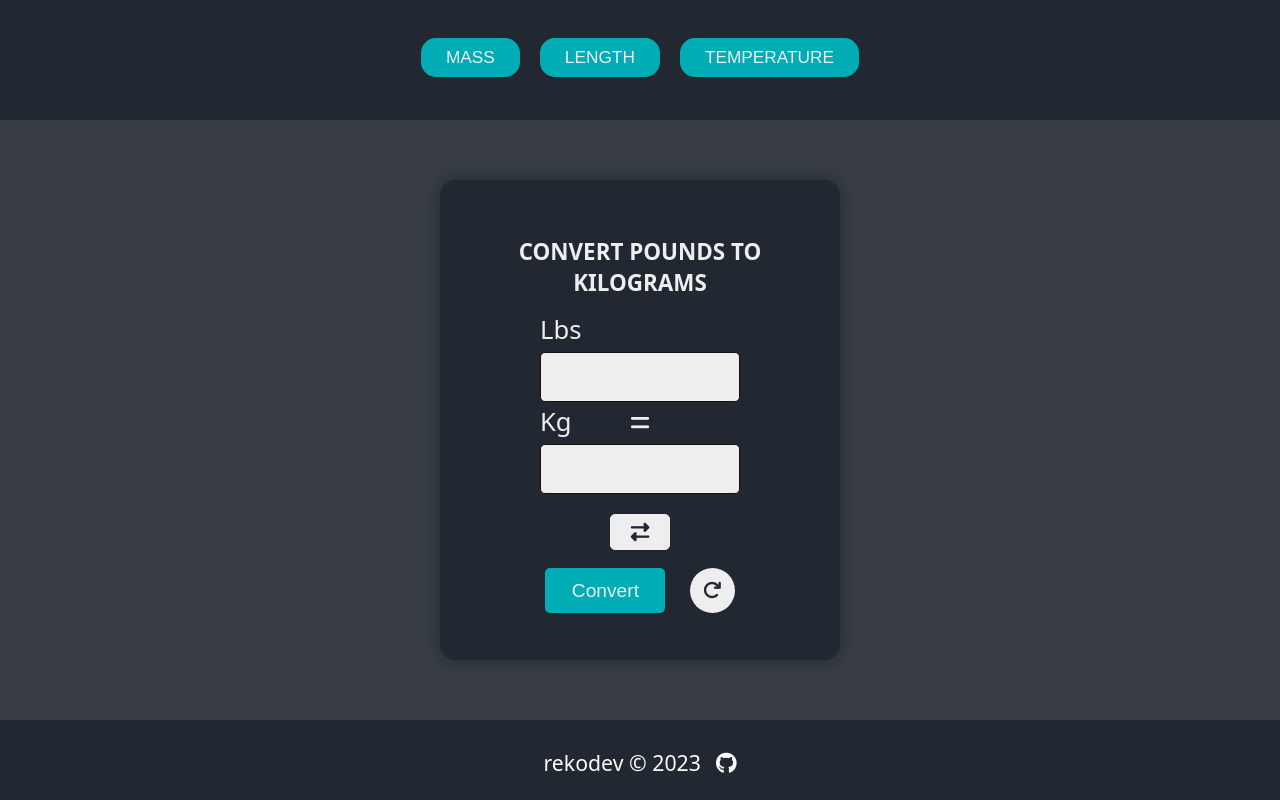
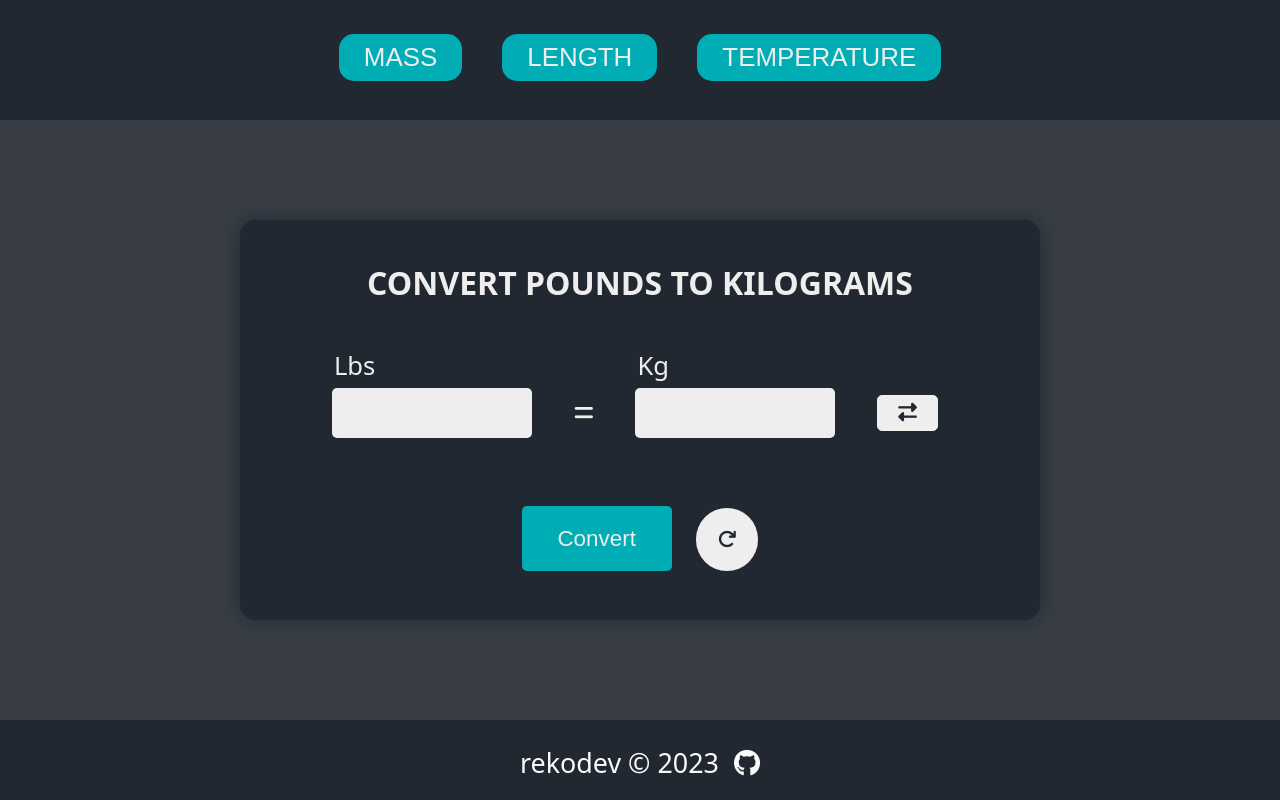
Before and after one commit to rekodev/ConverterProject, a plain HTML site: page index.html in a window 1280 px wide. Drawn offline with Linux system fonts and the light colour scheme.

Commit message:
HTML and CSS fix 3

```diff
--- a/index.html
+++ b/index.html
@@ -27,12 +27,12 @@
         <div class="conversion">
           <div class="lbs">
             <label id="label-from" for="lbs">Lbs</label>
-            <input type="text" name="lbs" id="lbs" />
+            <input type="number" name="lbs" id="lbs" />
           </div>
           <i class="fa-solid fa-equals"></i>
           <div class="kg">
             <label id="label-to" for="kg">Kg</label>
-            <input type="text" name="kg" id="kg" />
+            <input type="number" name="kg" id="kg" />
           </div>
           <button type="button" id="swap">
             <i class="fa-solid fa-right-left"></i>
--- a/style.css
+++ b/style.css
@@ -55,6 +55,7 @@ section {
   position: relative;
   height: 80%;
   min-height: 480px;
+  max-height: 720px;
   width: 80%;
   max-width: 400px;
   border-radius: 15px;
@@ -84,7 +85,7 @@ h1 {
   font-size: 1.4em;
   font-weight: 600;
   text-align: center;
-  margin: 20px 20px 0 20px;
+  margin: 20px 30px 0 30px;
   text-transform: uppercase;
 }
 
@@ -107,8 +108,8 @@ input {
   padding: 10px;
   font-size: 1.4em;
   margin: 10px 0;
+  border: none;
   border-radius: 5px;
-  border: 1px solid #111;
   outline: none;
   background: #eeeeee;
 }
@@ -127,6 +128,7 @@ input:focus {
 .kg label,
 .lbs label {
   position: absolute;
+  left: 2px;
   top: -30px;
   font-size: 1.6em;
 }
@@ -200,7 +202,7 @@ button#swap i {
   margin: 0 10px;
 }
 
-@media screen and (min-width: 481px) and (max-width: 768px) {
+@media screen and (min-width: 481px) and (max-width: 1023px) {
   header button {
     font-size: 1.4em;
   }
@@ -228,82 +230,47 @@ button#swap i {
   }
 }
 
-/* @media screen and (max-width: 480px) {
-  header {
-    justify-content: center;
-    align-items: center;
-    flex-wrap: wrap;
-    height: 20%;
+@media screen and (min-width: 1024px) {
+  header button {
+    font-size: 1.8em;
+    margin: 0 20px;
+  }
+
+  h1 {
+    font-size: 2em;
+    margin-top: 20px;
+  }
+
+  section {
+    max-width: 800px;
+    min-height: 400px;
+    height: 400px;
     padding: 10px 0;
   }
 
-  main {
-    height: 72.5%;
-    align-items: flex-start;
-    padding-top: 10px;
+  .conversion {
+    align-items: center;
+    flex-direction: row;
+    width: 85%;
+    margin-top: 25px;
   }
 
-  header button {
-    font-size: 1.2em;
-    margin: 0 10px;
+  button#swap {
+    margin-top: 0;
+  }
+
+  .convert-reset #convert {
+    height: 65px;
+    width: 150px;
+    font-size: 1.4em;
+  }
+
+  .convert-reset #reset {
+    height: 62.5px;
+    width: 62.5px;
   }
 
   footer {
-    height: 7.5%;
-    font-size: 0.8em;
+    font-size: 1.2em;
   }
-
-  .conversion {
-    flex-direction: column;
-    margin: 75px 0;
-  }
-
-  .conversion #swap {
-    margin-top: 10px;
-  }
-
-  input {
-    height: 45px;
-    width: 192.5px;
-  }
-
-  .kg label,
-  .lbs label {
-    position: absolute;
-    top: -35px;
-    font-size: 1.4em;
-  }
-
-  h1 {
-    font-size: 1.6em;
-  }
-
-  section {
-    height: 85%;
-    box-shadow: 0 0 2px rgb(119, 119, 119);
-    border-radius: 5px solid red;
-    min-width: 256px;
-    margin-top: -10px;
-  }
-
-  .convert-reset {
-    min-width: 150px;
-    display: flex;
-    justify-content: center;
-    align-items: center;
-    padding: 10px;
-  }
-
-  .convert-reset #convert,
-  .convert-reset #reset {
-    height: 50px;
-  }
-
-  .convert-reset #reset {
-    width: 50px;
-  }
-
-  button#swap {
-    font-size: 0.75em;
-  }
-} */
+}
```
